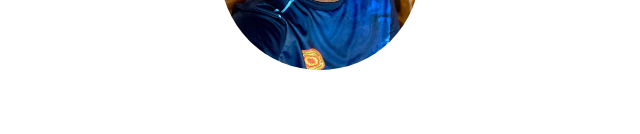
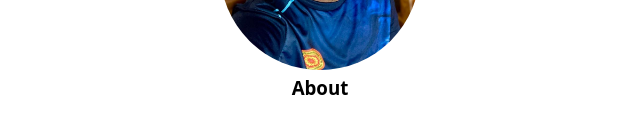
Before and after one commit to Tharindu37/testhost, a plain HTML site: page index.html in a window 1280 px wide. Shown: the part 210-344 px from the top of the page, 340-980 px from the left. Drawn offline with Linux system fonts and the light colour scheme.

Commit message:
Add title

```diff
--- a/index.html
+++ b/index.html
@@ -27,6 +27,9 @@
         <div class="image-wrap">
             <img src="profile_picture.jpg" alt="">
         </div>
+        <div class="name-wrap">
+            <h3>About</h3>
+        </div>
     </div>
 </body>
 </html>
--- a/styles.css
+++ b/styles.css
@@ -35,7 +35,8 @@
     width: 100%;
     height: 100vh;
     display: flex;
-    justify-content: center;
+    flex-direction: column;
+    align-items: center;
     padding: 20px;
 }
 .image-wrap{
@@ -45,3 +46,6 @@
     display: flex;
     overflow: hidden;
 }
+.name-wrap{
+    padding: 5px;
+}
```
